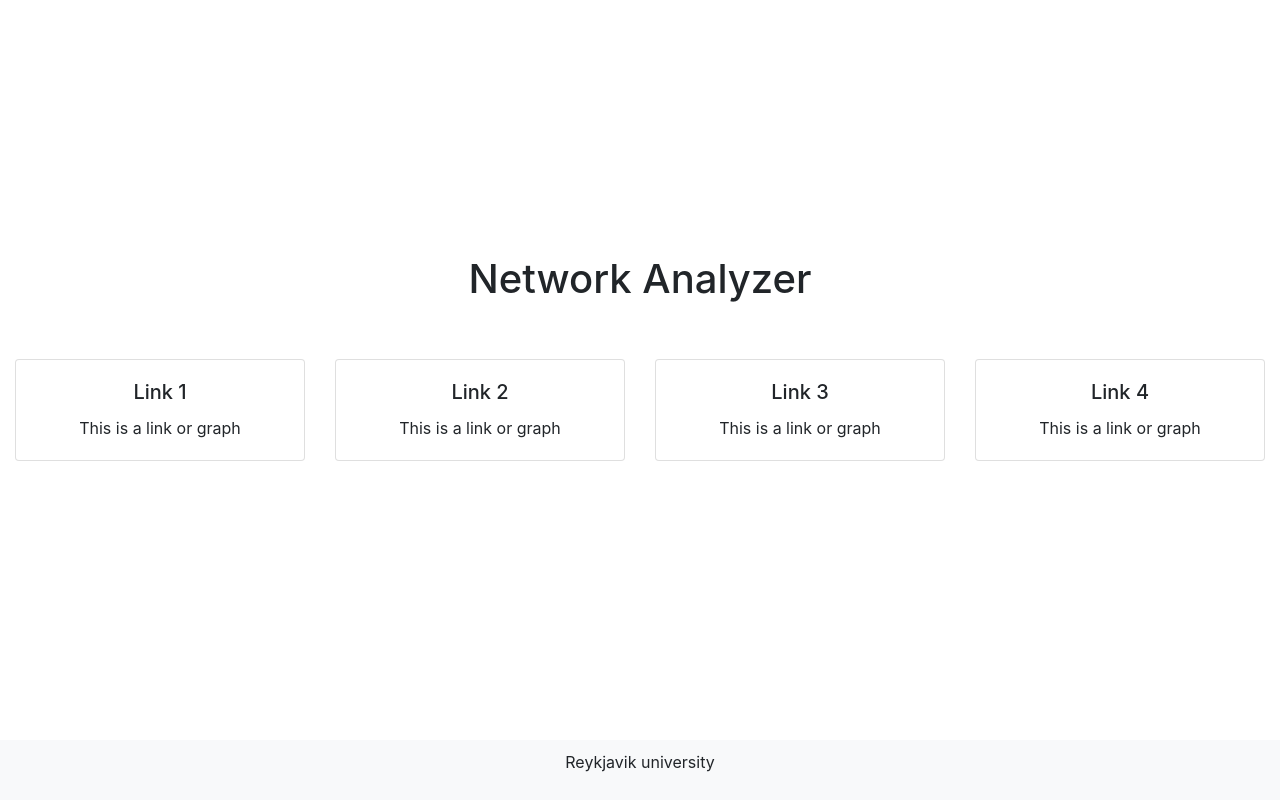
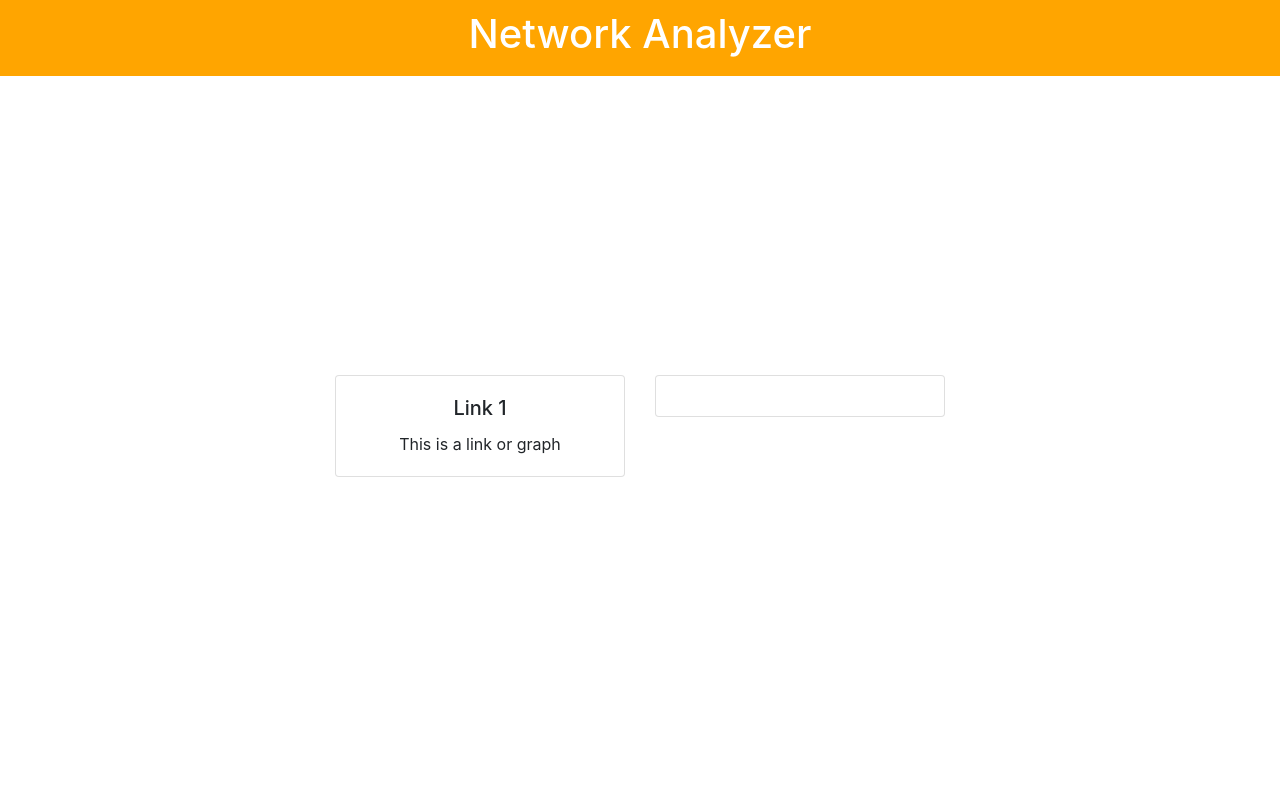
Before and after one commit to Mugiwarren/NetworkAnalyzer, a PHP site: page / in a window 1280 px wide. Run offline with PHP 8.4, Linux system fonts and the light colour scheme; some libraries are stand-ins or nearby versions.

Commit message:
header footer update

```diff
--- a/index.php
+++ b/index.php
@@ -11,25 +11,31 @@
       display: flex;
       flex-direction: column;
       justify-content: space-between;
+      margin: 0;
     }
     .container-fluid {
-      height: 100%;
+      height: calc(100% - 56px); /* 56px is the height of the header */
       display: flex;
       flex-direction: column;
       justify-content: center;
     }
+    .header, .footer {
+      background-color: orange;
+      color: white;
+      padding: 10px 0;
+      text-align: center;
+    }
     .footer {
-      text-align: center;
-      background-color: #f8f9fa;
-      padding: 10px 0;
+      margin-top: auto; /* Pushes the footer to the bottom */
     }
   </style>
 </head>
 <body>
+  <div class="header">
+    <h1>Network Analyzer</h1>
+  </div>
+
   <div class="container-fluid">
-    <div class="text-center mb-5">
-      <h1>Network Analyzer</h1>
-    </div>
     <div class="row justify-content-center">
       <div class="col-md-3 col-sm-6 mb-4">
         <div class="card text-center">
@@ -42,36 +48,3 @@
       <div class="col-md-3 col-sm-6 mb-4">
         <div class="card text-center">
           <div class="card-body">
-            <h5 class="card-title">Link 2</h5>
-            <p class="card-text">This is a link or graph</p>
-          </div>
-        </div>
-      </div>
-      <div class="col-md-3 col-sm-6 mb-4">
-        <div class="card text-center">
-          <div class="card-body">
-            <h5 class="card-title">Link 3</h5>
-            <p class="card-text">This is a link or graph</p>
-          </div>
-        </div>
-      </div>
-      <div class="col-md-3 col-sm-6 mb-4">
-        <div class="card text-center">
-          <div class="card-body">
-            <h5 class="card-title">Link 4</h5>
-            <p class="card-text">This is a link or graph</p>
-          </div>
-        </div>
-      </div>
-    </div>
-  </div>
-
-  <footer class="footer">
-    <p>Reykjavik university</p>
-  </footer>
-
-  <script src="https://code.jquery.com/jquery-3.5.1.slim.min.js"></script>
-  <script src="https://cdn.jsdelivr.net/npm/@popperjs/core@2.5.4/dist/umd/popper.min.js"></script>
-  <script src="https://stackpath.bootstrapcdn.com/bootstrap/4.5.2/js/bootstrap.min.js"></script>
-</body>
-</html>
```
